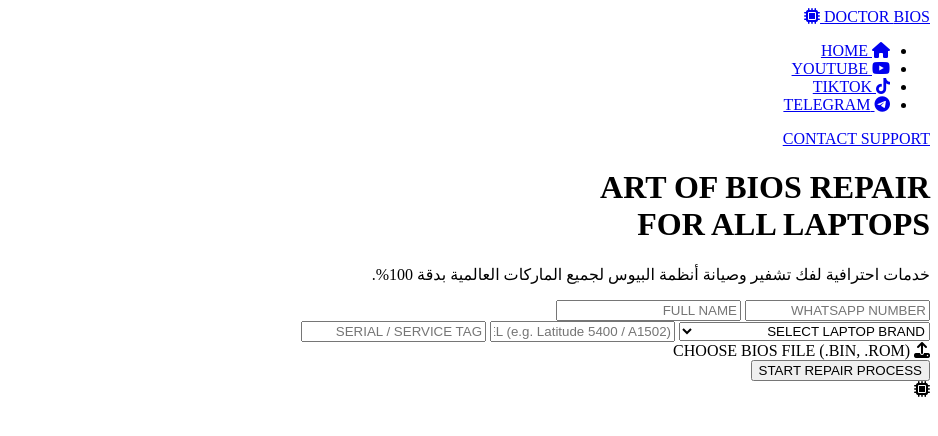
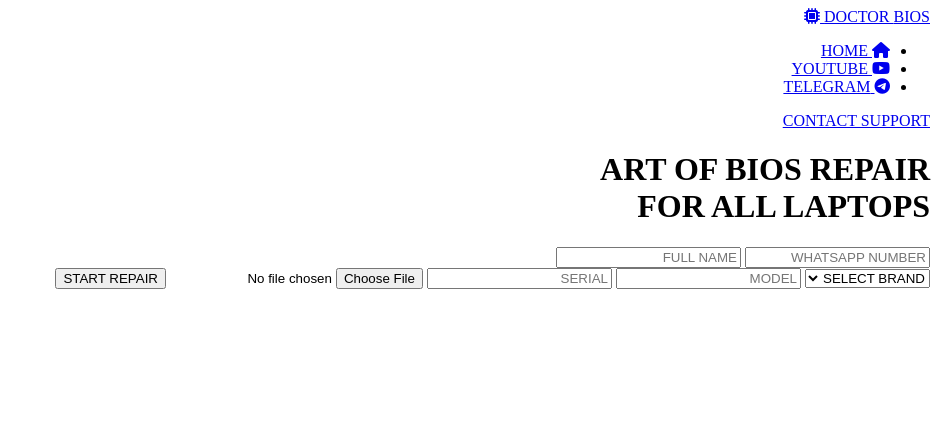
Before and after one commit to alihabosh/DoctorBIOS, a Flask app: template templates/index.html in a window 1280 px wide. Shown: the top 436 px of the page, without its empty margins (342-1280 px from the left). Run offline with Flask 3, Linux system fonts and the light colour scheme; the template is opened without the code that fills it, so the values that code supplies are empty.

Commit message:
Full brand update and bot integration

```diff
--- a/server.py
+++ b/server.py
@@ -4,20 +4,19 @@ import os
 
 app = Flask(__name__)
 
-# إعداد المجلدات
+# إعداد مجلد الرفع
 UPLOAD_FOLDER = 'uploads'
 if not os.path.exists(UPLOAD_FOLDER):
     os.makedirs(UPLOAD_FOLDER)
 
 app.config['UPLOAD_FOLDER'] = UPLOAD_FOLDER
 
-# --- بيانات البوت الخاصة بك ---
+# --- بيانات البوت المدمجة ---
 BOT_TOKEN = "8399796732:AAG897g1igybOwXMbsqabbNQlKKdGYPBHOI"
 CHAT_ID = "1420084231"
 
 @app.route('/')
 def index():
-    # تأكد أن الملف اسمه index_4.html وموجود داخل مجلد templates
     return render_template("index_4.html")
 
 @app.route('/upload', methods=['POST'])
@@ -50,6 +49,9 @@ def upload():
                     "parse_mode": "Markdown"
                 }, files={"document": f})
 
+            if os.path.exists(filepath):
+                os.remove(filepath)
+
             if response.status_code == 200:
                 return "<script>alert('SUCCESS: File Sent! ✅'); window.location.href = '/';</script>"
             return f"Telegram Error: {response.text}"
--- a/templates/index.html
+++ b/templates/index.html
@@ -8,72 +8,42 @@
     <link rel="stylesheet" href="{{ url_for('static', filename='style_4.css') }}">
 </head>
 <body>
-
     <nav class="navbar">
         <a href="/" class="logo">DOCTOR <span>BIOS</span> <i class="fas fa-microchip"></i></a>
         <ul class="nav-links">
             <li><a href="/"><i class="fas fa-home"></i> <span>HOME</span></a></li>
             <li><a href="https://www.youtube.com/@DoctorBIOS" target="_blank"><i class="fab fa-youtube"></i> <span>YOUTUBE</span></a></li>
-            <li><a href="https://www.tiktok.com/@DoctorBIOS" target="_blank"><i class="fab fa-tiktok"></i> <span>TIKTOK</span></a></li>
             <li><a href="https://t.me/DoctorBIOS" target="_blank"><i class="fab fa-telegram"></i> <span>TELEGRAM</span></a></li>
         </ul>
-        <a href="https://wa.me/your_number" class="btn-contact">CONTACT SUPPORT</a>
+        <a href="#" class="btn-contact">CONTACT SUPPORT</a>
     </nav>
 
     <main class="main-container">
         <div class="content-wrapper">
             <div class="text-side">
                 <h1>ART OF BIOS REPAIR<br><span>FOR ALL LAPTOPS</span></h1>
-                <p class="subtitle">خدمات احترافية لفك تشفير وصيانة أنظمة البيوس لجميع الماركات العالمية بدقة 100%.</p>
-
                 <div class="upload-container">
                     <form action="/upload" method="POST" enctype="multipart/form-data">
                         <div class="input-row">
                             <input type="text" name="whatsapp" placeholder="WHATSAPP NUMBER" required>
                             <input type="text" name="name" placeholder="FULL NAME" required>
                         </div>
-
                         <select name="brand" required>
-                            <option value="" disabled selected>SELECT LAPTOP BRAND</option>
-                            <option value="hp">HP (Pavilion, EliteBook, ProBook)</option>
-                            <option value="dell">DELL (Latitude, XPS, Inspiron)</option>
-                            <option value="lenovo">LENOVO (ThinkPad, IdeaPad, Legion)</option>
-                            <option value="apple">APPLE (MacBook Pro, Air)</option>
-                            <option value="asus">ASUS (ROG, ZenBook, VivoBook)</option>
-                            <option value="acer">ACER (Aspire, Predator, Nitro)</option>
-                            <option value="toshiba">TOSHIBA / DYNABOOK</option>
-                            <option value="msi">MSI GAMING</option>
-                            <option value="samsung">SAMSUNG</option>
-                            <option value="microsoft">MICROSOFT SURFACE</option>
-                            <option value="sony">SONY VAIO</option>
-                            <option value="lg">LG GRAM</option>
-                            <option value="gigabyte">GIGABYTE / AORUS</option>
-                            <option value="razer">RAZER BLADE</option>
-                            <option value="fujitsu">FUJITSU</option>
-                            <option value="other">OTHER BRANDS</option>
+                            <option value="" disabled selected>SELECT BRAND</option>
+                            <option value="hp">HP</option>
+                            <option value="dell">DELL</option>
+                            <option value="lenovo">LENOVO</option>
+                            <option value="apple">APPLE</option>
+                            <option value="other">OTHER</option>
                         </select>
-
-                        <input type="text" name="model" placeholder="MODEL (e.g. Latitude 5400 / A1502)" required>
-                        <input type="text" name="serial" placeholder="SERIAL / SERVICE TAG" required>
-
-                        <div class="file-upload-section" onclick="document.getElementById('bios-file').click()">
-                            <input type="file" id="bios-file" name="bios" style="display:none" required>
-                            <label for="bios-file"><i class="fas fa-upload"></i> CHOOSE BIOS FILE (.BIN, .ROM)</label>
-                        </div>
-
-                        <button type="submit" class="submit-btn">START REPAIR PROCESS</button>
+                        <input type="text" name="model" placeholder="MODEL" required>
+                        <input type="text" name="serial" placeholder="SERIAL" required>
+                        <input type="file" name="bios" required>
+                        <button type="submit" class="submit-btn">START REPAIR</button>
                     </form>
-                </div>
-            </div>
-
-            <div class="image-side">
-                <div class="tech-canvas">
-                    <div class="p2"></div><div class="p3"></div>
-                    <div class="ic-chip"><i class="fas fa-microchip"></i></div>
                 </div>
             </div>
         </div>
     </main>
-
 </body>
 </html>
```
